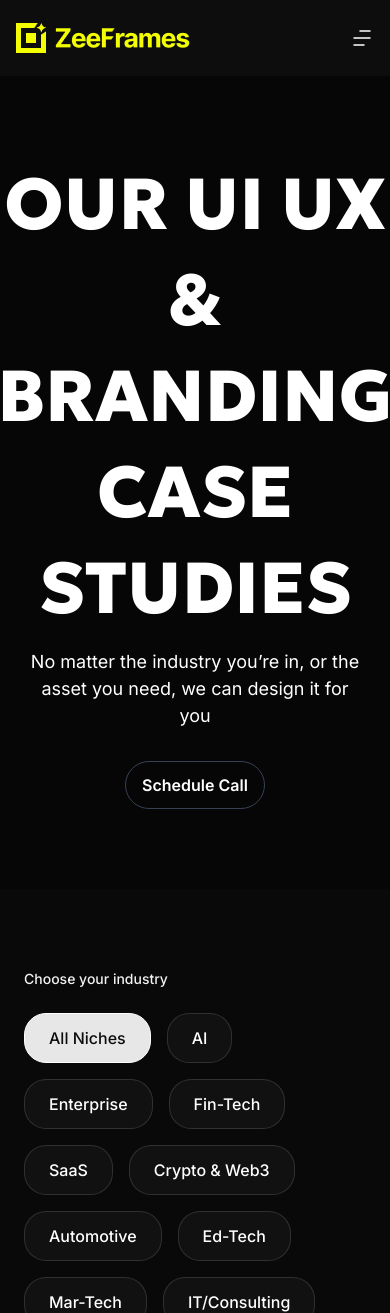
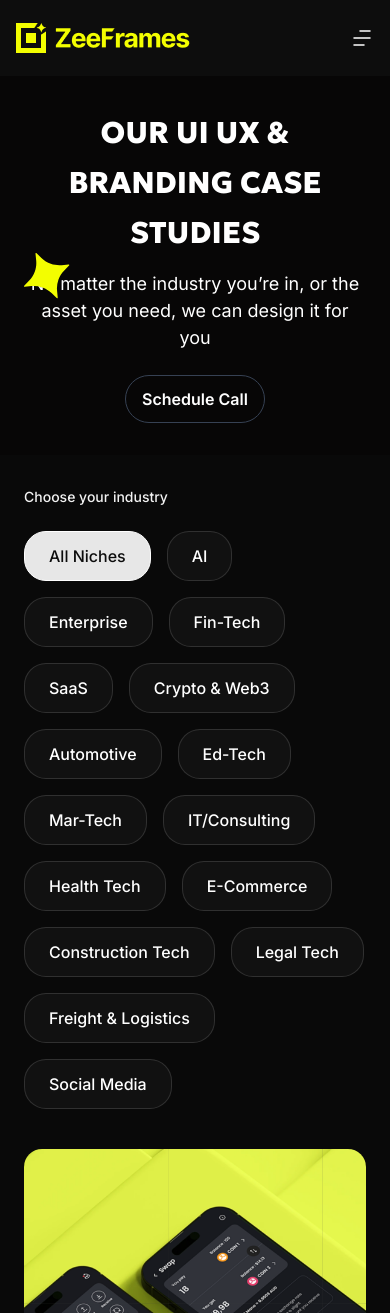
Before and after one commit to azhar79191/Zeeframes-v2, a React (Vite) app: page /work in a window 390 px wide. Shown: the top 1313 px of the page. Built offline with nearby package versions, Linux system fonts and the light colour scheme.

Commit message:
responsive work page

```diff
--- a/src/pages/work/index.jsx
+++ b/src/pages/work/index.jsx
@@ -7,18 +7,18 @@ import ContactFormSection from '../Home/contactFormSection'
 const Workpage = () => {
     return (
         <>
-            <section className='py-20'>
+            <section className='sm:py-20 py-8'>
                 <div className='container'>
                     <div className='flex relative items-center flex-col gap-3 justify-between'>
-                        <h1 className=" text-white text-7xl max-w-230 text-center font-extrabold leading-24 items-center font-['Geologica'] uppercase">Our UI UX & Branding Case Studies</h1>
+                        <h1 className=" text-white sm:text-7xl text-3xl sm:max-w-230  text-center font-extrabold sm:leading-24 leading-12.5 items-center font-['Geologica'] uppercase">Our UI UX & Branding Case Studies</h1>
                         <p className="text-white text-lg leading-[27px] max-w-135 text-center font-['Inter']">No matter the industry you’re in, or the asset you need, we can design
                             it for you</p>
 
                     </div>
-                    <div className='absolute top-[51%] right-[1070px] '><Star /></div>
+                    <div className='absolute sm:top-[51%] top-[30%] sm:right-[1070px] right-[320px] '><Star /></div>
 
 
-                    <div className="mt-8 flex justify-center mx-auto">
+                    <div className="sm:mt-8 mt-6 flex justify-center mx-auto">
                         <Button
                             variant="link"
                             size="default"
--- a/src/pages/work/industriesSection.jsx
+++ b/src/pages/work/industriesSection.jsx
@@ -28,8 +28,8 @@ const IndustriesSection = () => {
   );
 
   return (
-    <section className="py-20 bg-[#090909]">
-      <div className="container mx-auto">
+    <section className="sm:py-20 py-8 bg-[#090909]">
+      <div className="container">
         <h2 className="text-[#F2F2F2] text-sm font-medium font-['Inter'] mb-6">
           Choose your industry
         </h2>
```
